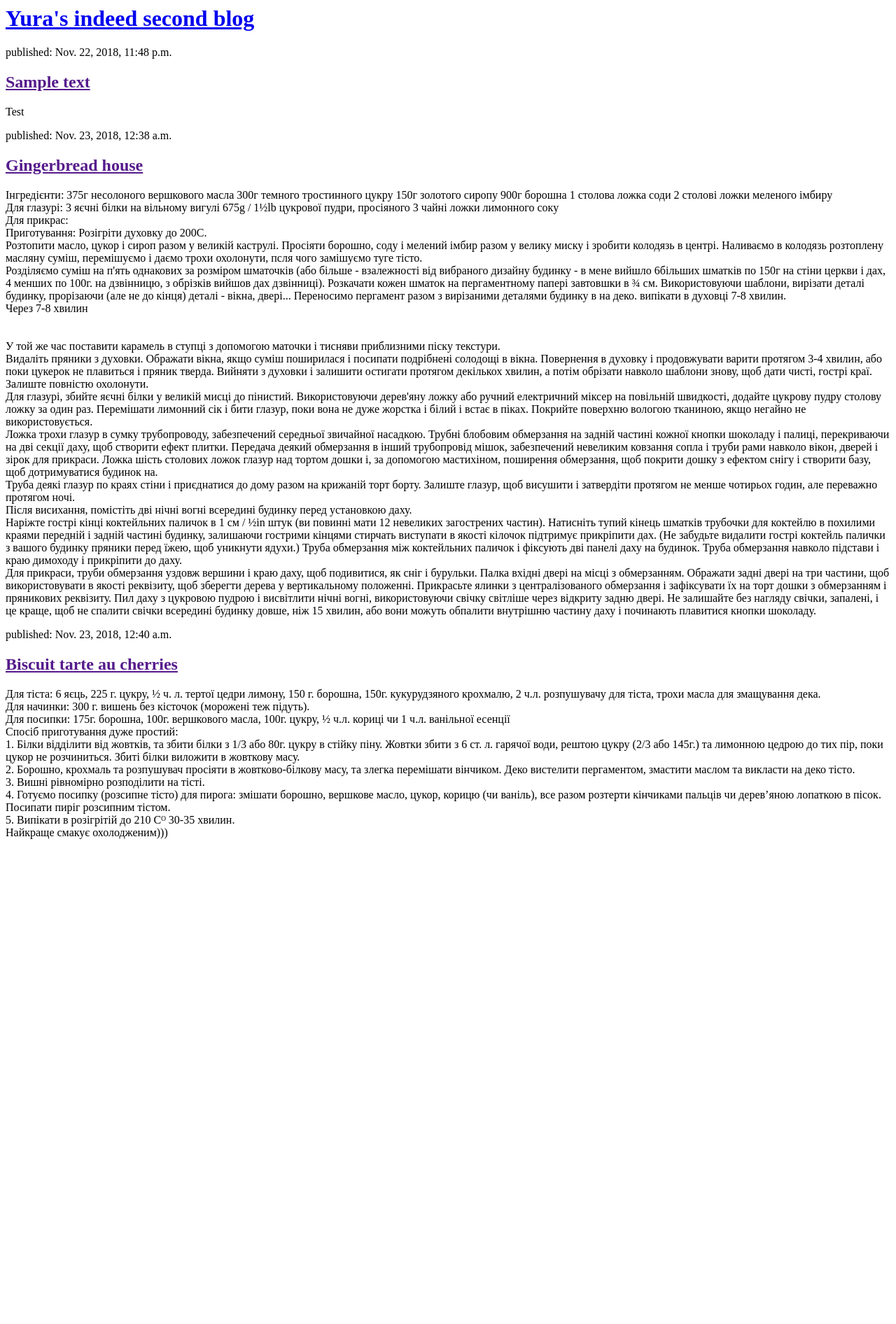
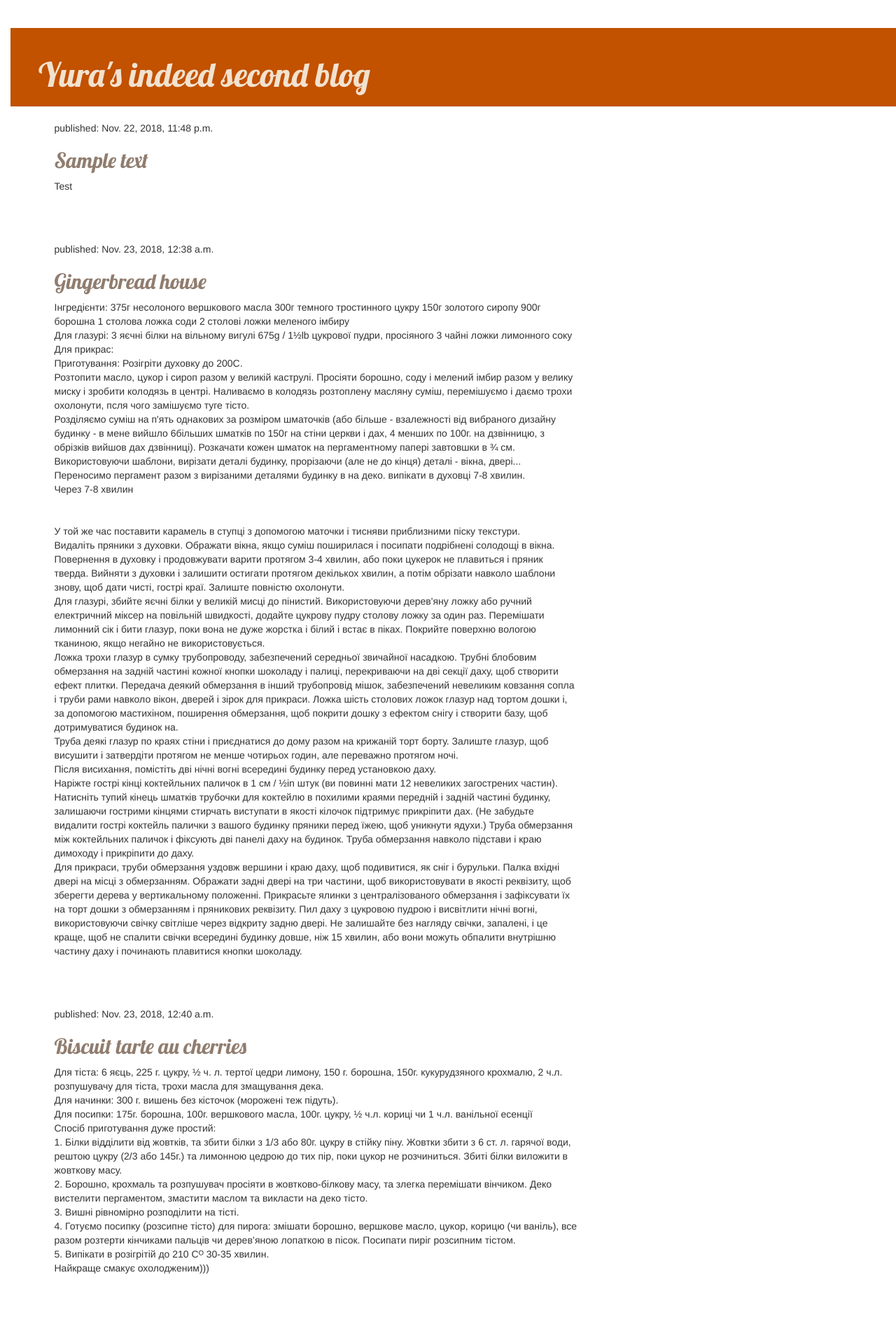
Before and after one commit to AurumYO/django_girlsproject, a Django app: page / in a window 1280 px wide. Shown: the whole page at 70% size. Before the commit the page ends 1199 px from the top, so only its background shows below. Run offline with Django 3.2, Linux system fonts and the light colour scheme; data comes from the database, SQL or seed files in the repository; some libraries are stand-ins or nearby versions.

Commit message:
Added some css styles

```diff
--- /dev/null
+++ b/blog/static/css/blog.css
@@ -0,0 +1,56 @@
+h1 a, h2 a {
+    color: #907d6f;
+    font-family: 'Lobster';
+}
+
+body {
+    padding-left: 15px;
+}
+
+
+.page-header {
+    background-color: #C25100;
+    margin-top: 0;
+    padding: 20px 20px 20px 40px;
+}
+
+.page-header h1, .page-header h1 a, .page-header h1 a:visited, .page-header h1 a:active {
+    color: #f2e2cf;
+    font-size: 36pt;
+    text-decoration: none;
+}
+
+.content {
+    margin-left: 40px;
+}
+
+h1, h2, h3, h4 {
+    font-family: 'Lobster', cursive;
+}
+
+.date {
+    color: ##810c13;
+}
+
+.save {
+    float: right;
+}
+
+.post-form textarea, .post-form input {
+    width: 100%;
+}
+
+.top-menu, .top-menu:hover, .top-menu:visited {
+    color: #fa556b;
+    float: right;
+    font-size: 26pt;
+    margin-right: 20px;
+}
+
+.post {
+    margin-bottom: 70px;
+}
+
+.post h1 a, .post h1 a:visited {
+    color: #000000;
+}
--- a/blog/templates/blog/post_list.html
+++ b/blog/templates/blog/post_list.html
@@ -1,18 +1,31 @@
+{% load static %}
 <html>
     <head>
         <title>Yura's indeed second blog </title>
+        <link rel="stylesheet" href="{% static 'css/blog.css' %}">
+        <link rel="stylesheet" href="//maxcdn.bootstrapcdn.com/bootstrap/3.2.0/css/bootstrap.min.css">
+        <link rel="stylesheet" href="//maxcdn.bootstrapcdn.com/bootstrap/3.2.0/css/bootstrap-theme.min.css">
+        <link href="//fonts.googleapis.com/css?family=Lobster&subset=latin,latin-ext" rel="stylesheet" type="text/css">
     </head>
     <body>
-        <div>
+        <div class="page-header">
             <h1><a href="/">Yura's indeed second blog</a></h1>
         </div>
-    {% for post in posts %}
-        <div>
-            <p>published: {{ post.published_date }}</p>
-            <h2><a href="">{{ post.title }}</a></h2>
-            <p>{{ post.text|linebreaksbr }}</p>
+    <div class="content container">
+        <div class="row">
+            <div class="col-md-8">
+                {% for post in posts %}
+                    <div class="post">
+                        <div class="date">
+                            <p>published: {{ post.published_date }}</p>
+                        </div>
+                        <h2><a href="">{{ post.title }}</a></h2>
+                        <p>{{ post.text|linebreaksbr }}</p>
+                    </div>
+                {% endfor %}
+            </div>
         </div>
-    {% endfor %}
+    </div>
 
     </body>
 </html>
```
